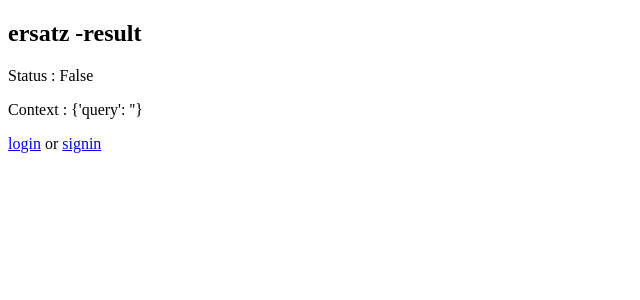
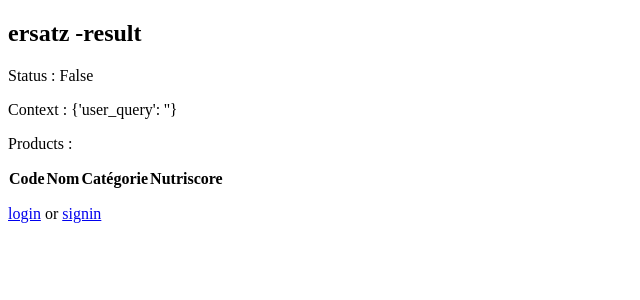
Before and after one commit to freezed/ocp8, a Django app: page /ersatz/search/ in a window 1280 px wide. Shown: the part 98-398 px from the top of the page, without its empty margins (0-640 px from the left). Run offline with Django 3.2, Linux system fonts and the light colour scheme; lists and menus that the app fills with data are empty.

Commit message:
Search product over API & show result #2 #4

```diff
--- a/ersatz/templates/ersatz/result.html
+++ b/ersatz/templates/ersatz/result.html
@@ -7,5 +7,22 @@
 
   <p>Status : {% if status %}True{% else %}False{% endif %}</p>
   <p>Context : {{ context }}</p>
+  <p>Products :</p>
+  <table style="border: 1px solid gre;border-collapse: collapse;">
+    <thead>
+      <th>Code</th>
+      <th>Nom</th>
+      <th>Catégorie</th>
+      <th>Nutriscore</th>
+    </thead>
+    {% for line in products %}
+    <tr>
+      <td style="border: 1px solid grey">{{ line.code }}</td>
+      <td style="border: 1px solid grey">{{ line.product_name }}</td>
+      <td style="border: 1px solid grey">{{ line.categories_tags }}</td>
+      <td style="border: 1px solid grey">{{ line.nutrition_grades }}</td>
+    </tr>
+    {% endfor %}
+  </table>
 
 {% endblock %}
--- a/ersatz/views.py
+++ b/ersatz/views.py
@@ -1,91 +1,26 @@
-import re
-from django.shortcuts import render
+from re import search as re_search
 from pprint import pformat as pf
 
+from django.shortcuts import render
 from django.http import HttpResponse
-import requests
 
-from .config import API, FIELD_KEPT
-
-def get_json(url, payload):
-    """
-    Request API
-    """
-    try:
-        response = requests.get(url, payload)
-    except requests.exceptions.ConnectionError as except_detail:
-        return {'ConnectionError': pf(except_detail)}
-
-    try:
-        api_json = response.json()
-        api_json.update({'status': True})
-    except Exception as detail:
-        return {
-            'context': 'get_json() method',
-            'error':{'JSONDecodeError': str(detail)}
-        }
-    else:
-        if response.status_code == 200:
-            return api_json
-
-        else:
-            return {
-                'context': 'get_json() method',
-                'error':{'status_code': response.status_code}
-            }
-
-
-class SearchProduct:
-    """ Class doc """
-
-    def __init__(self, string):
-        """ Class initialiser """
-        self._url = API['PARAM_SEARCH']
-        self._payload = API['PARAM_SEARCH']
-        self._payload.update({'search_terms': string})
-
-    def _get_product_dict(self):
-
-        api_response = get_json(API['URL_SEARCH'], self._payload)
-        result = api_response
-
-        if api_response['status']:
-            products = {}
-
-            for k, p in enumerate(api_response['products']):
-                products.update({k: {}})
-
-                for field in FIELD_KEPT['product']:
-                    try:
-                        products[k].update({field: p[field]})
-
-                    except (TypeError, KeyError) as except_detail:
-                        print("Exception: «{}»".format(except_detail))
-                        products[k].update({field: False})
-
-            products.update({'context':'response'})
-            result = products
-
-        return result
-
-    result = property(_get_product_dict)
+from . import api
 
 def index(request):
     return render(request, 'ersatz/home.html')
 
 def search(request):
 
-    if not re.search('s=', request.META['QUERY_STRING']):
+    if not re_search('s=', request.META['QUERY_STRING']):
         data = {
             'satus': False,
             'context': {
-                'query': request.META['QUERY_STRING'],
+                'user_query': request.META['QUERY_STRING'],
             },
         }
-        print(data)
 
     else:
-        search = SearchProduct(request.GET['s'])
+        search = api.SearchProduct(request.GET['s'])
         data = search.result
 
     return render(request, 'ersatz/result.html', data)
```
Also changed, not shown: ersatz/api.py (added, +86 -0 lines), ersatz/config.py (+1 -13 lines).
